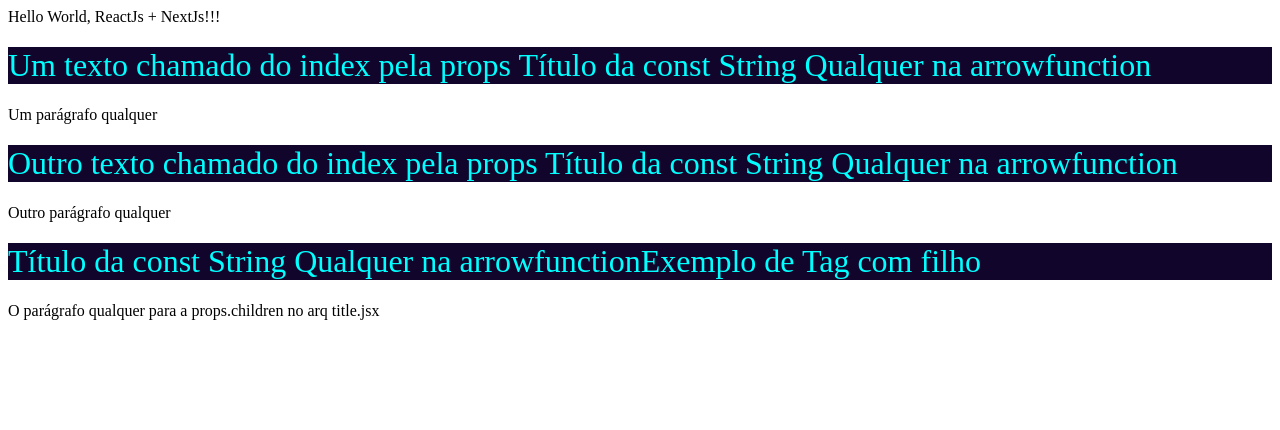
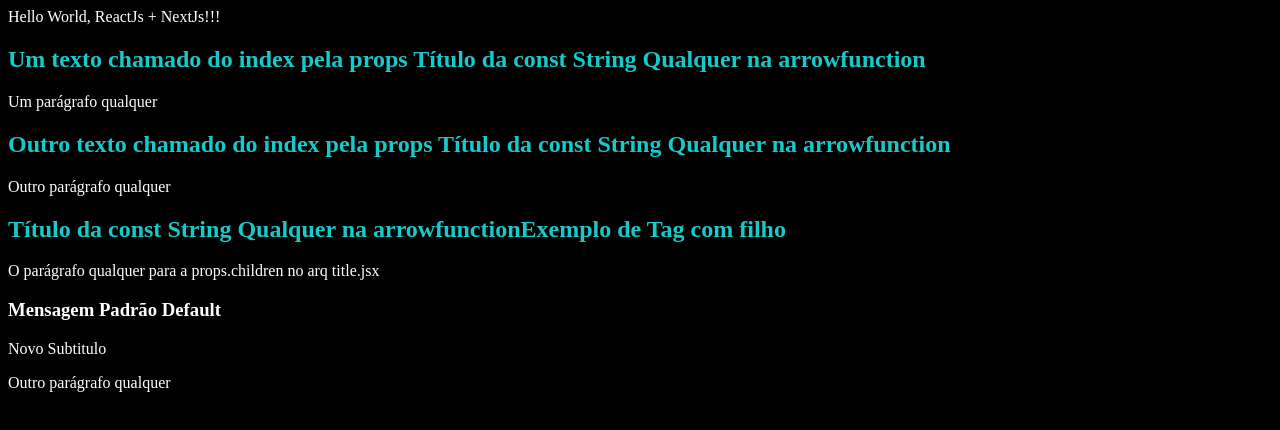
Before and after one commit to diegotakehara/react-nextjs, a Next.js app: page / in a window 1280 px wide. Shown: the top 430 px of the page. Built offline with nearby package versions, Linux system fonts and the light colour scheme.

Commit message:
props e estilizacao global

```diff
--- /dev/null
+++ b/pages/_app.jsx
@@ -0,0 +1,8 @@
+//ARQUIVO PARA IMPORTAÇÕES GLOBAIS DO SITE
+import '../src/components/globalstyle.css'
+
+function App ({ Component, pageProps }) {
+  return <Component { ...pageProps }/>
+}
+
+export default App
--- a/pages/index.jsx
+++ b/pages/index.jsx
@@ -1,15 +1,20 @@
+/*USAR CHAVES P COMENTARIO*/
 import Title from "../src/components/title/Title"
-{/*USAR CHAVES P COMENTARIO*/}
+import Subtitle, {NewSubtitle} from "../src/components/subtitle/Subtitle" //nao default é importada entre chaves
+
 function HomePage(){
   return (
     <div>
       Hello World, ReactJs + NextJs!!!
-      <Title text="Um texto chamado do index pela props"/>{/*esta é uma tag com propriedade e que fecha em si mesma*/}
+      <Title text="Um texto chamado do index pela props"/> {/*esta é uma tag com propriedade e que fecha em si mesma*/}
       <p>Um parágrafo qualquer</p>
       <Title text="Outro texto chamado do index pela props"/>
       <p>Outro parágrafo qualquer</p>
       <Title>Exemplo de Tag com filho</Title> {/*esta é uma tag com children(filho) - abre e fecha*/}
       <p>O parágrafo qualquer para a props.children no arq title.jsx</p>
+      <Subtitle /* exemplo de nao passar texto para o site chamar a mensagem default */ />
+      <NewSubtitle text="Novo Subtitulo" />
+      <p>Outro parágrafo qualquer</p>
     </div>
   )
 }
--- /dev/null
+++ b/src/components/globalstyle.css
@@ -0,0 +1,4 @@
+body {
+  color: white;
+  background-color: rgb(0, 0, 0);
+}
--- /dev/null
+++ b/src/components/subtitle/Subtitle.jsx
@@ -0,0 +1,23 @@
+/*
+EXEMPLO DE COMPONENTE REACT COM PROPS (ATRIBUTOS)
+*/
+
+function Subtitle(props) { /*PROPS NUNCA PODERAO SER ALTERADAS DENTRO DO COMPONENTE*/
+  return (
+    <h3> {props.text} </h3>
+  )
+}
+
+Subtitle.defaultProps = {//para quando nao houver valor no subtitulo index, o site nao ficar em branco no campo do subtitulo, podemos usar propriedades default.
+  text: 'Mensagem Padrão Default'
+}
+
+export default Subtitle
+
+function NewSubtitle ({text}) { //USO DO PROPS DESTRUCTOR
+  return (
+    <p>{ text }</p>
+  )
+}
+
+export { NewSubtitle } //quando o export nao é default, exportamos usando chaves
--- a/src/components/title/Title.jsx
+++ b/src/components/title/Title.jsx
@@ -1,16 +1,20 @@
 import styles from './Title.module.css'
 {/*USAR CHAVES P COMENTARIO*/}
+/*
+EXEMPLO DE COMPONENTE REACT COM CHILDREN (FILHO)
+*/
+
 const constante = 'Título da const '
 const funcao = () => 'String Qualquer na arrowfunction'
 
 function Title(props){
   return (
-    <h1 className={styles.title}>
+    <h2 className={styles.title}>
       {props.text} {/*Chama o texto com propriedade ma tag Title do index*/}
        {constante}
        {funcao()}
        {props.children} {/*Chama o texto filho na tag Title do index*/}
-    </h1>
+    </h2>
   )
 }
 
--- a/src/components/title/Title.module.css
+++ b/src/components/title/Title.module.css
@@ -1,6 +1,4 @@
 .title {
-  color: aqua;
-  background-color: rgb(17, 5, 44);
-  font-size: xx-large;
-  font-weight: 500;
+  color: rgb(24, 201, 201);
+  font-weight: 20pt;
 }
```
